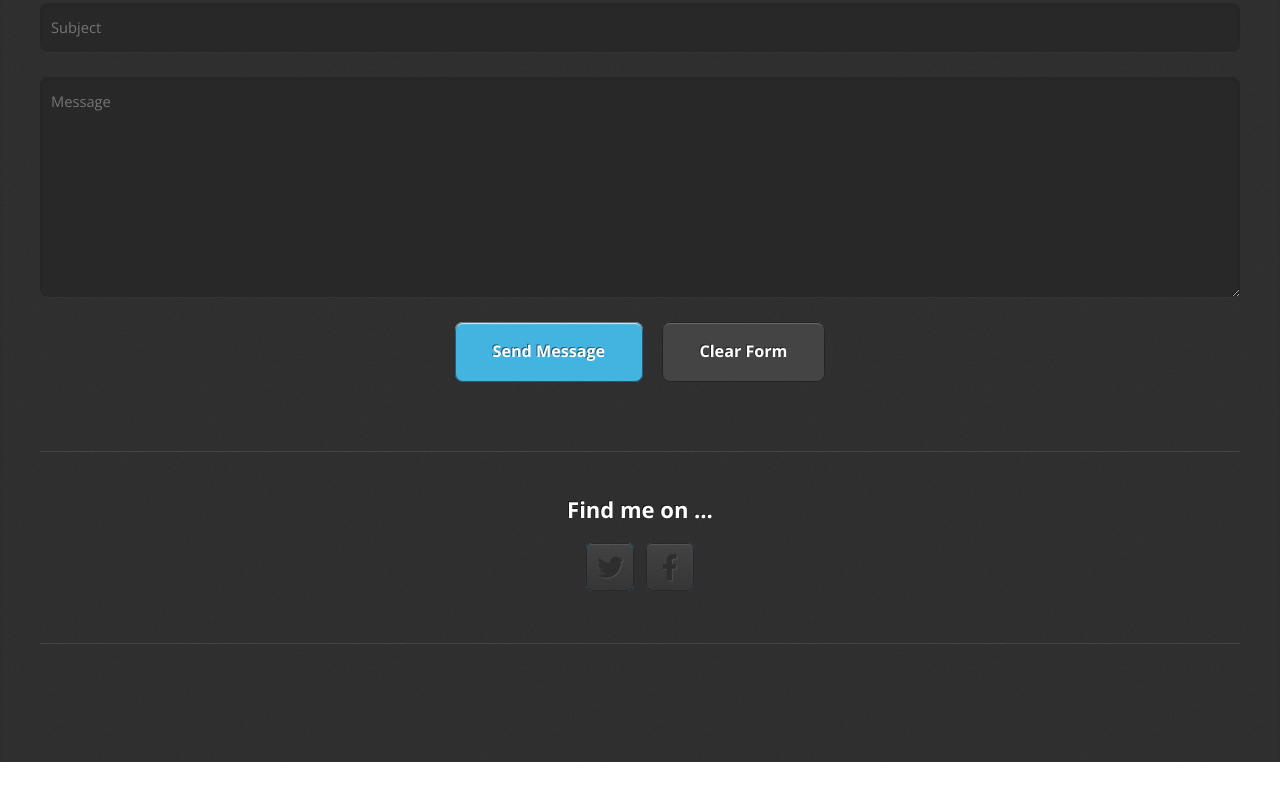
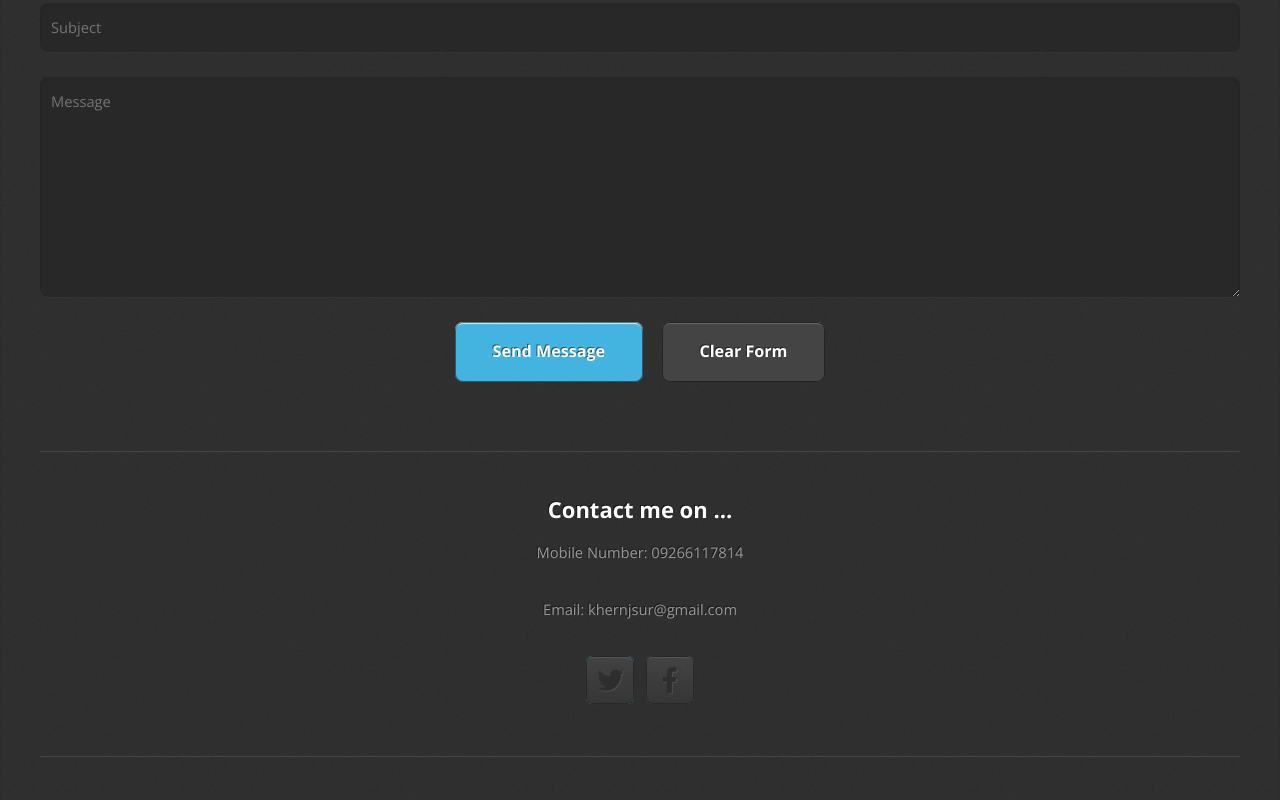
Before and after one commit to khernsur/Personal-Website, a plain HTML site: page index.html in a window 1280 px wide. Shown: the part 2511-3311 px from the top of the page. Before the commit the page ends 3273 px from the top, so only its background shows below. Drawn offline with nearby package versions, Linux system fonts and the light colour scheme.

Commit message:
Added Contact Information

```diff
--- a/index.html
+++ b/index.html
@@ -159,8 +159,10 @@
 						</div>
 						<div class="col-12">
 							<hr />
-							<h3>Find me on ...</h3>
+							<h3>Contact me on ...</h3>
 							<ul class="social">
+								<p>Mobile Number: 09266117814</p>
+								<p>Email: khernjsur@gmail.com</p>
 								<li><a href="https://mobile.twitter.com/KhernSur" class="icon brands fa-twitter"><span class="label">Twitter</span></a></li>
 								<li><a href="https://www.facebook.com/DodongYatnap" class="icon brands fa-facebook-f"><span class="label">Facebook</span></a></li>
 
```
